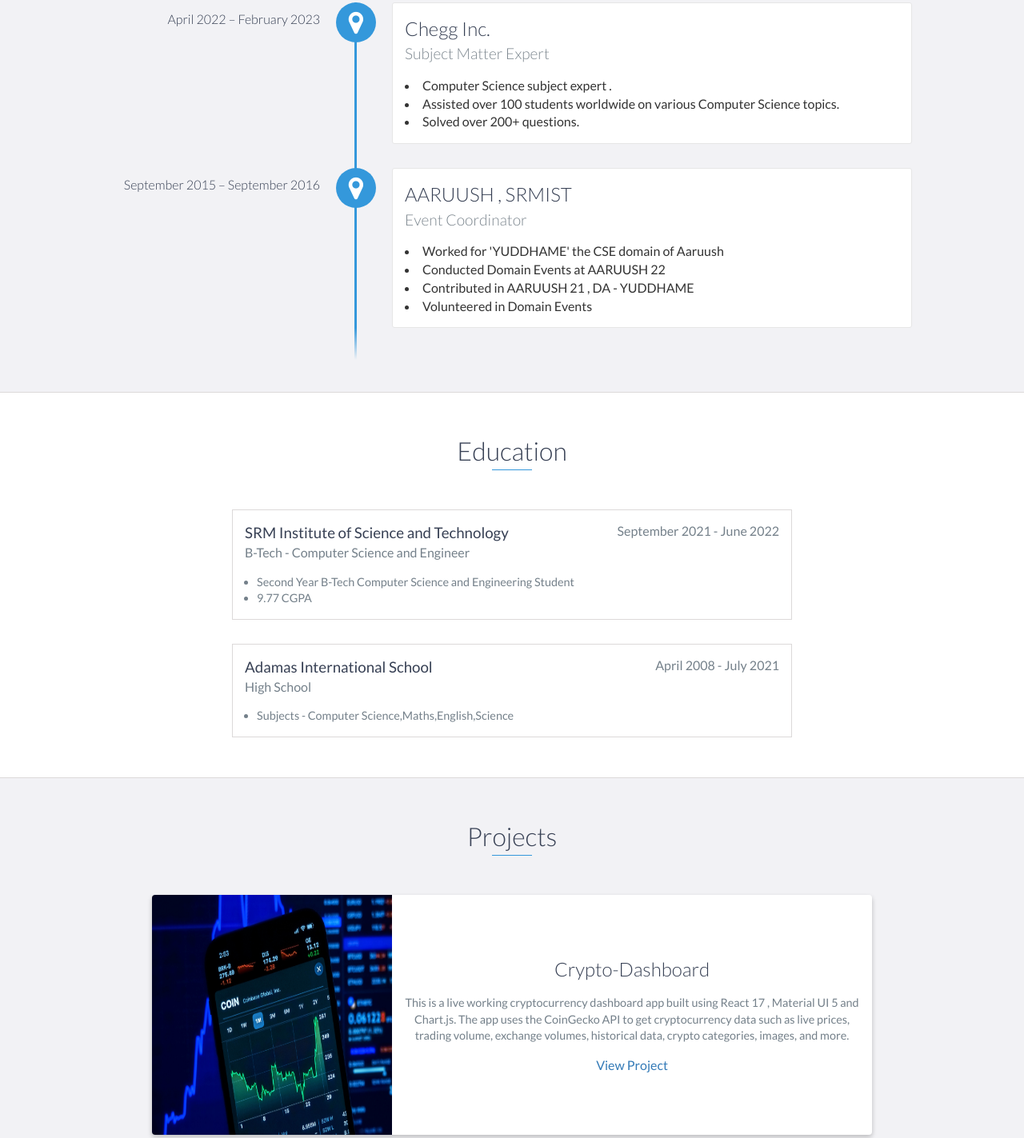
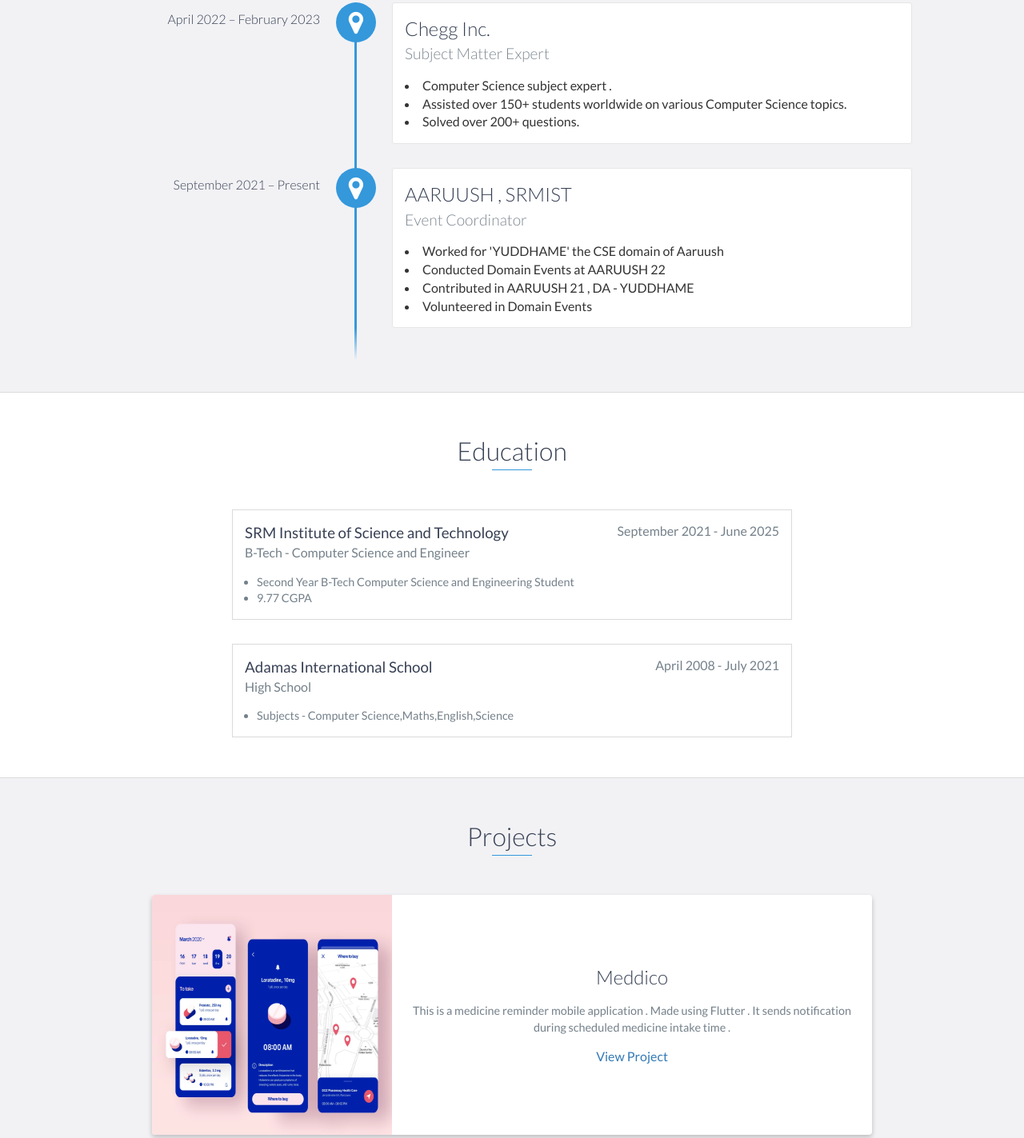
Before and after one commit to aditya110603/Portfolio, a website: page index.html in a window 1280 px wide. Shown: the part 1195-2618 px from the top of the page at 80% size. Drawn offline with nearby package versions, Linux system fonts and the light colour scheme.

Commit message:
Updation

```diff
--- a/index.html
+++ b/index.html
@@ -50,7 +50,7 @@
         <div id="lead-content">
             <h1>Aditya Majumdar</h1>
             <h2>CSE Student</h2>
-            <a href="https://drive.google.com/file/d/1Gus-OHdvAuRHEXszjZc5fWQ3X55YrPC7/view?usp=sharing" target=”_blank” class="btn-rounded-white">View Resume</a>
+            <a href="https://drive.google.com/file/d/1ZXx_LkX_zfT_XDuh9MTCnlfMbMrmVgbA/view?usp=sharing" target=”_blank” class="btn-rounded-white">View Resume</a>
         </div>
         <!-- End #lead-content -->
 
@@ -92,12 +92,12 @@
                 <h4>Subject Matter Expert</h4>
                 <p>
                     <li>Computer Science subject expert .</li>
-                    <li>Assisted over 100 students worldwide on various Computer Science topics.</li>
+                    <li>Assisted over 150+ students worldwide on various Computer Science topics.</li>
                     <li>Solved over 200+ questions.</li>
                 </p>
             </div>
 
-            <div data-date="September 2015 – September 2016">
+            <div data-date="September 2021 – Present">
                 <h3>AARUUSH , SRMIST</h3>
                 <h4>Event Coordinator</h4>
                 <p>
@@ -115,7 +115,7 @@
         <h2 class="heading">Education</h2>
         <div class="education-block">
             <h3>SRM Institute of Science and Technology</h3>
-            <span class="education-date">September 2021 - June 2022</span>
+            <span class="education-date">September 2021 - June 2025</span>
             <h4>B-Tech - Computer Science and Engineer</h4>
             <ul>
                 <li>
@@ -146,6 +146,22 @@
         <h2 class="heading">Projects</h2>
         <div class="container">
             <div class="row">
+                <div class="project shadow-large">
+                    <div class="project-image">
+                        <img style="height: 300px; width: 300px;" src="images/medicine reminder (1).png" />
+                    </div>
+                    <!-- End .project-image -->
+                    <div class="project-info">
+                        <h3>Meddico</h3>
+                        <p>
+                            This is a medicine reminder mobile application . Made using Flutter . It sends notification during scheduled medicine intake time .
+                        </p>
+
+                        <a href="https://github.com/Kushgupta16/Meddico" target="_blank">View Project</a>
+                    </div>
+                    <!-- End .project-info -->
+                </div>
+                <!-- End .project -->
                 <div class="project shadow-large">
                     <div class="project-image">
                         <img style="height: 300px; width: 300px;" src="images/Crypto.jpg" />
@@ -196,6 +212,7 @@
             <li>Node.js</li>
             <li>AngularJs</li>
             <li>React Js</li>
+            <li>Flutter</li>
         </ul>
     </div>
     <!-- End #skills -->
@@ -219,7 +236,7 @@
             <div class="row">
                 <div class="col-sm-5 copyright">
                     <p>
-                        Copyright &copy; <span id="current-year">2022</span> Aditya Majumdar
+                        Copyright &copy; <span id="current-year">2023</span> Aditya Majumdar
                     </p>
                 </div>
                 <div class="col-sm-2 top">
```
Also changed, not shown: images/medicine reminder (1).png (added).
